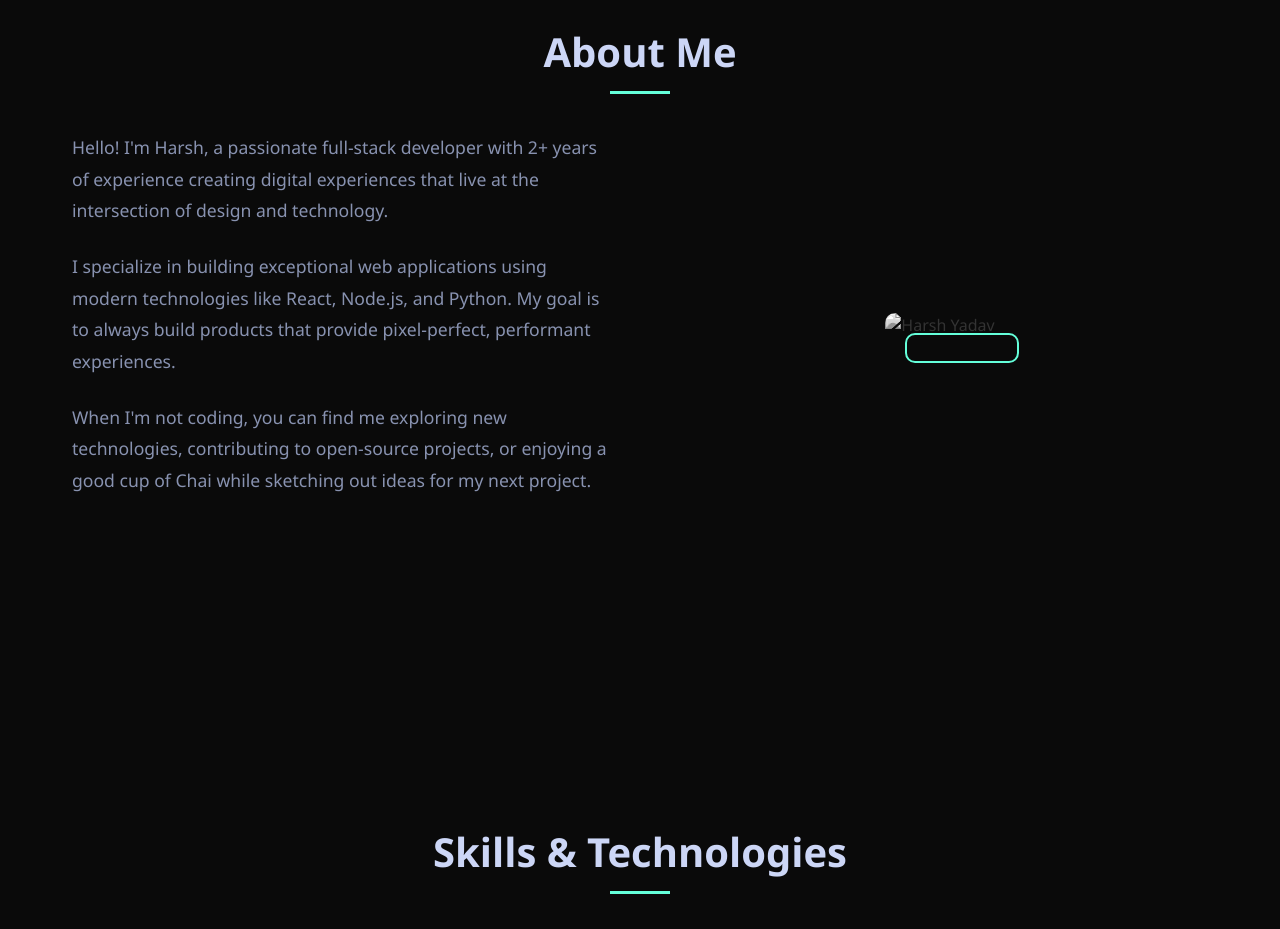
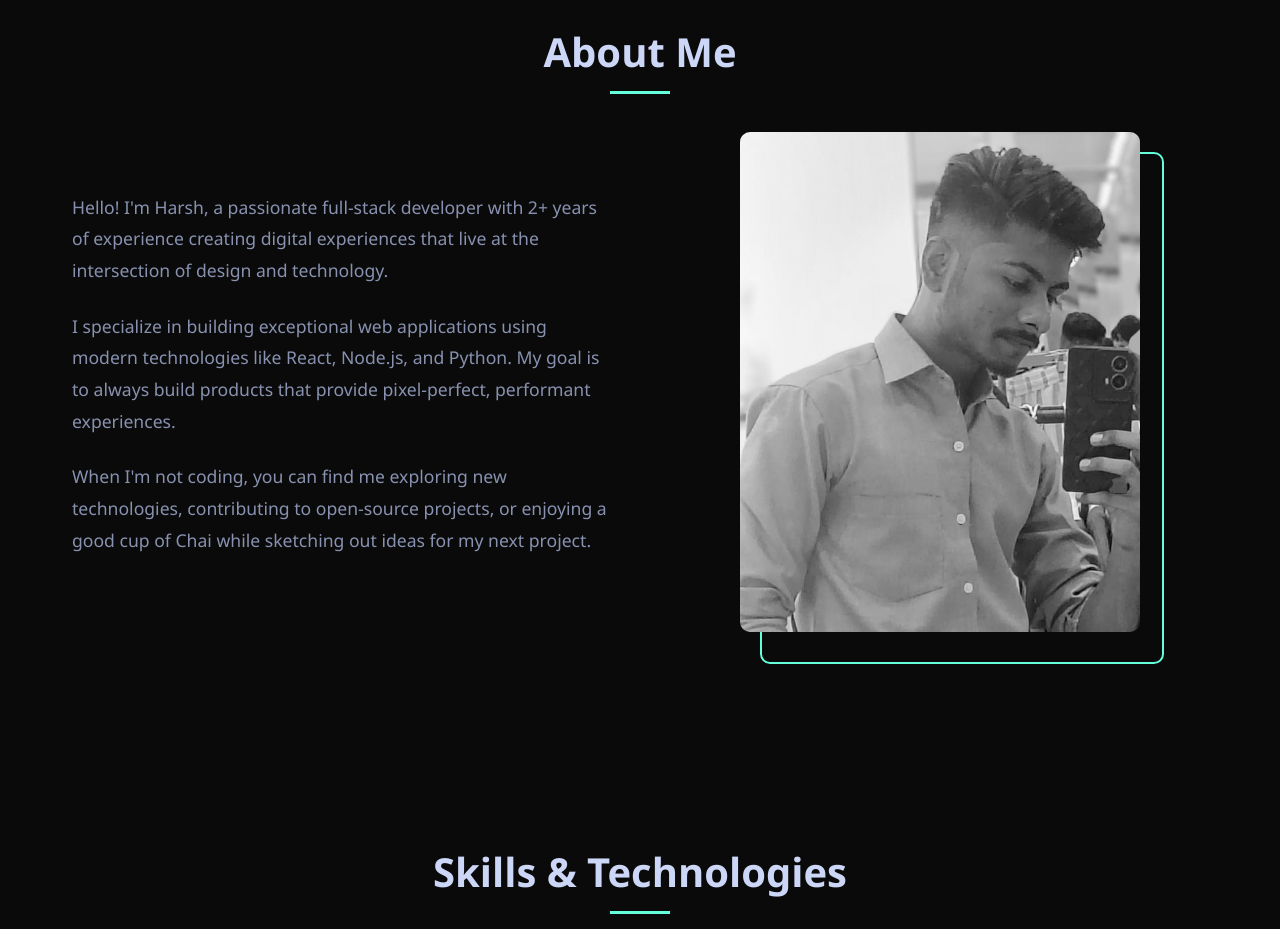
Before and after one commit to Harshaf112/My-Portfolio, a plain HTML site: page index.html in a window 1280 px wide. Shown: the part 880-1809 px from the top of the page. Drawn offline with Linux system fonts and the light colour scheme.

Commit message:
Add files via upload

```diff
--- a/index.html
+++ b/index.html
@@ -46,7 +46,7 @@
                 <p>When I'm not coding, you can find me exploring new technologies, contributing to open-source projects, or enjoying a good cup of Chai while sketching out ideas for my next project.</p>
             </div>
             <div class="about-image">
-                <img src="Myimage.jpg/myimage.jpg" alt="Harsh Yadav">
+                <img src="myimage.jpg" alt="Harsh Yadav">
             </div>
         </div>
     </section>
```
